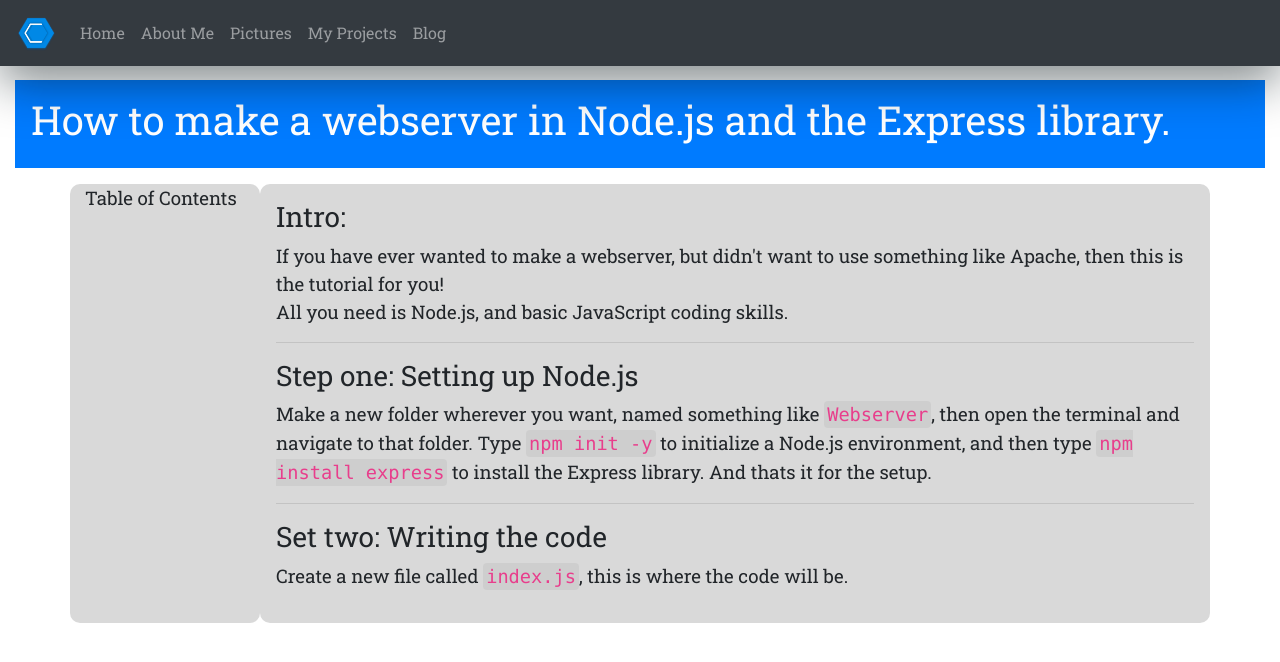
After one commit to CalSch/newwebsite, a PHP site: page /blog/nodejs-webserver.html in a window 1280 px wide. The commit adds this page. Shown: the top 662 px of the page. Run offline with PHP 8.4, Linux system fonts and the light colour scheme.

Commit message:
8-1-2021

```diff
--- /dev/null
+++ b/blog/nodejs-webserver.html
@@ -0,0 +1,61 @@
+<!DOCTYPE html>
+<html>
+  <head>
+    <meta charset="utf-8">
+    <meta name="viewport" content="width=device-width">
+    <title>Cal's Website > Blog > Node.js Webserver</title>
+
+		<!-- BootStrap -->
+		<link rel="stylesheet" href="https://maxcdn.bootstrapcdn.com/bootstrap/4.5.2/css/bootstrap.min.css">
+		<script src="https://cdnjs.cloudflare.com/ajax/libs/jquery/3.6.0/jquery.min.js"></script>
+		<script src="https://cdnjs.cloudflare.com/ajax/libs/popper.js/1.16.0/umd/popper.min.js"></script>
+		<script src="https://maxcdn.bootstrapcdn.com/bootstrap/4.5.2/js/bootstrap.min.js"></script>
+
+		<meta name="viewport" content="width=device-width, initial-scale=1">
+
+    <link href="/style.css" rel="stylesheet" type="text/css" />
+
+		<link rel="shortcut icon" type="image/png" href="/img/logo.png"/>
+	</head>
+  <body>
+
+		<!-- Navbar -->
+		<div id="nav-placeholder"></div>
+
+		<div class="container-fluid" style="margin-top:80px">
+			<div class="container-fluid p-3 my-3 bg-primary text-white">
+				<h1>How to make a webserver in Node.js and the Express library.</h1>
+			</div>
+
+			<div class="container">
+				<div class="row">
+					<div class="col-sm-2" style="background-color: #d9d9d9; border-radius: 10px; font-size: 14pt;">
+						Table of Contents
+					</div>
+					<div class="col-lg-10 p-3" style="background-color: #d9d9d9; border-radius: 10px; font-size: 14pt;">
+						<h3>Intro:</h3>
+						<p>
+							If you have ever wanted to make a webserver,
+							but didn't want to use something like Apache,
+							then this is the tutorial for you! <br>
+							All you need is Node.js, and basic JavaScript coding skills.
+						</p> <hr>
+						<h3>Step one: Setting up Node.js</h3>
+						<p>
+							Make a new folder wherever you want, named something like <code>Webserver</code>, then open the terminal and navigate to that folder.
+							Type <code>npm init -y</code> to initialize a Node.js environment, and then type <code>npm install express</code> to install the Express library.
+							And thats it for the setup.
+						</p> <hr>
+						<h3>Set two: Writing the code</h3>
+						<p>
+							Create a new file called <code>index.js</code>, this is where the code will be.
+						</p>
+					</div>
+				</div>
+			</div>
+
+		</div>
+
+    <script src="/script.js"></script>
+  </body>
+</html>
--- a/nav.html
+++ b/nav.html
@@ -1,4 +1,4 @@
-<nav class="navbar navbar-expand-md bg-dark navbar-dark fixed-top">
+<nav class="navbar navbar-expand-md bg-dark navbar-dark fixed-top c-shadow">
 	<a href="javascript: void(0);" class="navbar-brand"><img src="/img/logo.png" width="40"></a>
 	<button class="navbar-toggler" type="button" data-toggle="collapse" data-target="#collapsibleNavbar">
 		<span class="navbar-toggler-icon"></span>
@@ -9,7 +9,16 @@
 				<a href="/" class="nav-link">Home</a>
 			</li>
 			<li class="nav-item">
+				<a href="/about" class="nav-link">About Me</a>
+			</li>
+			<li class="nav-item">
+				<a href="/pictures" class="nav-link">Pictures</a>
+			</li>
+			<li class="nav-item">
 				<a href="/projects" class="nav-link">My Projects</a>
+			</li>
+			<li class="nav-item">
+				<a href="/blog" class="nav-link">Blog</a>
 			</li>
 		</ul>
 	</div>
--- a/projects/ripplegame.html
+++ b/projects/ripplegame.html
@@ -3,7 +3,7 @@
   <head>
     <meta charset="utf-8">
     <meta name="viewport" content="width=device-width">
-    <title>Cal's Website</title>
+    <title>Cal's Website > Projects > Ripple Game</title>
 
 		<!-- BootStrap -->
 		<link rel="stylesheet" href="https://maxcdn.bootstrapcdn.com/bootstrap/4.5.2/css/bootstrap.min.css">
--- a/projects/wsclient.html
+++ b/projects/wsclient.html
@@ -3,7 +3,7 @@
   <head>
     <meta charset="utf-8">
     <meta name="viewport" content="width=device-width">
-    <title>Cal's Website</title>
+    <title>Cal's Website > Project > WSClient</title>
 
 		<!-- BootStrap -->
 		<link rel="stylesheet" href="https://maxcdn.bootstrapcdn.com/bootstrap/4.5.2/css/bootstrap.min.css">
--- a/style.css
+++ b/style.css
@@ -19,3 +19,18 @@ a:visited {
 a.nav-link {
 	text-decoration: unset;
 }
+
+.c-shadow {
+	box-shadow: 0 1rem 3rem rgba(10, 23, 27, 0.51) !important;
+}
+
+.c-shadow-circ {
+	box-shadow: 0 0 36px rgba(10, 23, 27, 0.51);
+}
+
+code {
+	padding: 3px;
+	font-size: inherit;
+	background-color: rgba(0, 0, 0, 0.051);
+	border-radius: 4px;
+}
```
Also changed, not shown: about/index.html (added, +39 -0 lines), blog/index.html (added, +40 -0 lines), pictures/index.html (added, +42 -0 lines), img/WebIcon.svg (added), img/logo.svg (renamed from img/WebsiteLogo.svg).
